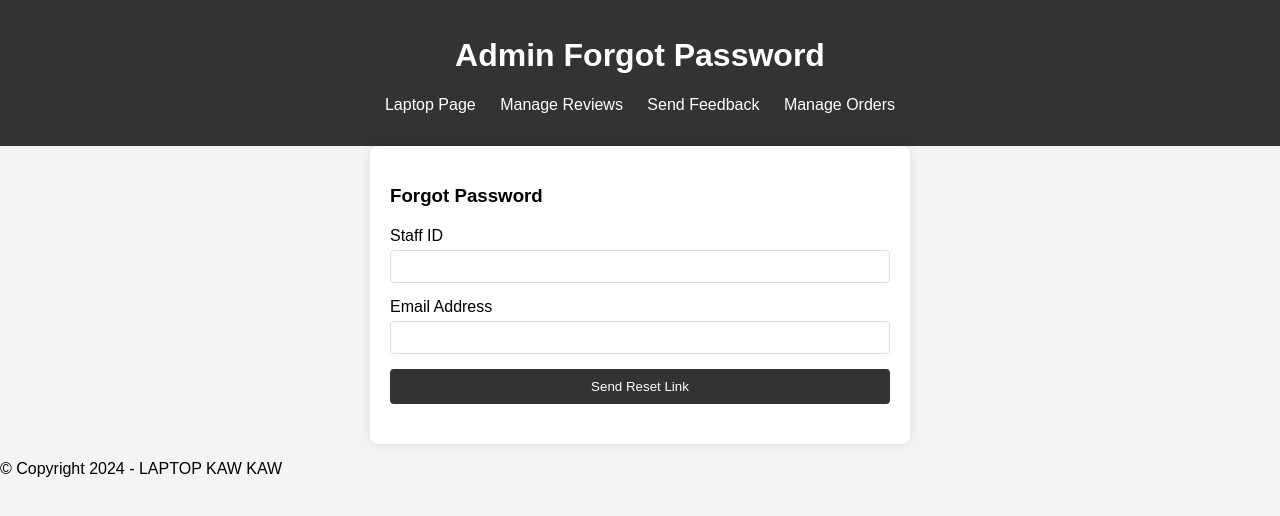
After one commit to WenKang689/Flaskapp, a Flask app: page /admin/forgot_password in a window 1280 px wide. The commit adds this page. Shown: the top 516 px of the page. Run offline with Flask 3, Linux system fonts and the light colour scheme; some libraries are stand-ins or nearby versions.

Commit message:
Added reset and forgot

```diff
--- /dev/null
+++ b/templates/admin_forgot_password.html
@@ -0,0 +1,150 @@
+<!DOCTYPE html>
+<html lang="en">
+<head>
+    <meta charset="UTF-8">
+    <meta name="viewport" content="width=device-width, initial-scale=1.0">
+    <title>Admin Forgot Password</title>
+    <style>
+        body {
+            font-family: Arial, sans-serif;
+            margin: 0;
+            padding: 0;
+            background-color: #f4f4f4;
+        }
+        header {
+            background-color: #333;
+            color: white;
+            padding: 1rem;
+            text-align: center;
+        }
+        nav ul {
+            list-style-type: none;
+            padding: 0;
+        }
+        nav ul li {
+            display: inline;
+            margin: 0 10px;
+        }
+        nav ul li a {
+            color: white;
+            text-decoration: none;
+        }
+        main {
+            padding: 20px;
+            max-width: 500px;
+            margin: auto;
+            background-color: white;
+            box-shadow: 0 0 10px rgba(0, 0, 0, 0.1);
+            border-radius: 8px;
+        }
+        h3 {
+            margin-bottom: 20px;
+        }
+        .form-group {
+            margin-bottom: 15px;
+        }
+        .form-group label {
+            display: block;
+            margin-bottom: 5px;
+        }
+        .form-group input {
+            width: 100%;
+            padding: 8px;
+            box-sizing: border-box;
+            border: 1px solid #ddd;
+            border-radius: 4px;
+        }
+        .btn-primary {
+            background-color: #333;
+            color: white;
+            padding: 10px 15px;
+            border: none;
+            border-radius: 4px;
+            cursor: pointer;
+            width: 100%;
+        }
+        .btn-primary:hover {
+            background-color: #555;
+        }
+        .flash-container {
+            margin-top: 20px;
+        }
+        .flash-message {
+            padding: 10px;
+            border-radius: 4px;
+            margin-bottom: 10px;
+            text-align: center;
+        }
+        .flash-message.flash-success {
+            background-color: #4CAF50;
+            color: white;
+        }
+        .flash-message.flash-error {
+            background-color: #f44336;
+            color: white;
+        }
+        .flash-message .close-btn {
+            margin-left: 15px;
+            color: white;
+            font-weight: bold;
+            float: right;
+            font-size: 22px;
+            line-height: 20px;
+            cursor: pointer;
+            transition: 0.3s;
+        }
+        .flash-message .close-btn:hover {
+            color: black;
+        }
+        footer {
+            background-color: #333;
+            color: white;
+            text-align: center;
+            padding: 10px;
+            position: fixed;
+            bottom: 0;
+            width: 100%;
+        }
+    </style>
+</head>
+<body>
+    <header>
+        <h1>Admin Forgot Password</h1>
+        <nav>
+            <ul>
+                <li><a href="{{ url_for('admin_laptop') }}">Laptop Page</a></li>
+                <li><a href="{{ url_for('admin_reviews') }}">Manage Reviews</a></li>
+                <li><a href="{{ url_for('admin_feedback_send') }}">Send Feedback</a></li>
+                <li><a href="{{ url_for('admin_orders') }}">Manage Orders</a></li>
+            </ul>
+        </nav>
+    </header>
+    <main>
+        <h3>Forgot Password</h3>
+        <form action="/admin/forgot_password" method="post">
+            <div class="form-group">
+                <label for="stf_id">Staff ID</label>
+                <input type="text" class="form-control" id="stf_id" name="stf_id" required>
+            </div>
+            <div class="form-group">
+                <label for="stf_email">Email Address</label>
+                <input type="email" class="form-control" id="stf_email" name="stf_email" required>
+            </div>
+            <button type="submit" class="btn-primary">Send Reset Link</button>
+        </form>
+        <div class="flash-container">
+        {% with messages = get_flashed_messages(with_categories=true) %}
+            {% if messages %}
+                {% for category, message in messages %}
+                    <div class="flash-message flash-{{ category }}">
+                        <span class="close-btn" onclick="this.parentElement.style.display='none';">&times;</span>
+                        {{ message }}
+                    </div>
+                {% endfor %}
+            {% endif %}
+        {% endwith %}
+        </div>
+    </main>
+    <p>&copy; Copyright 2024 - LAPTOP KAW KAW</p>
+</body>
+</html>
```
Also changed, not shown: templates/admin_reset_password.html (added, +47 -0 lines), templates/staff_login.html (+8 -2 lines).
